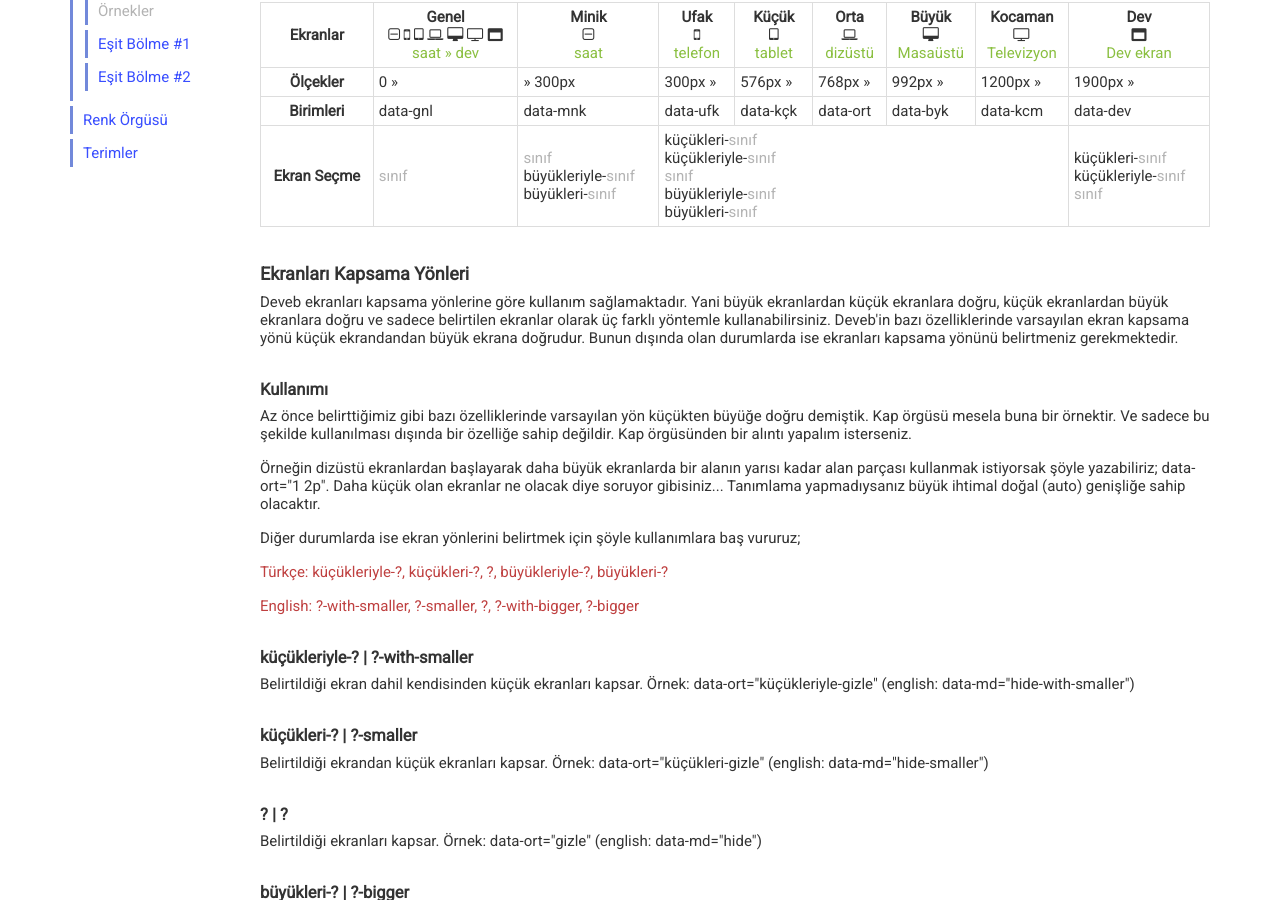
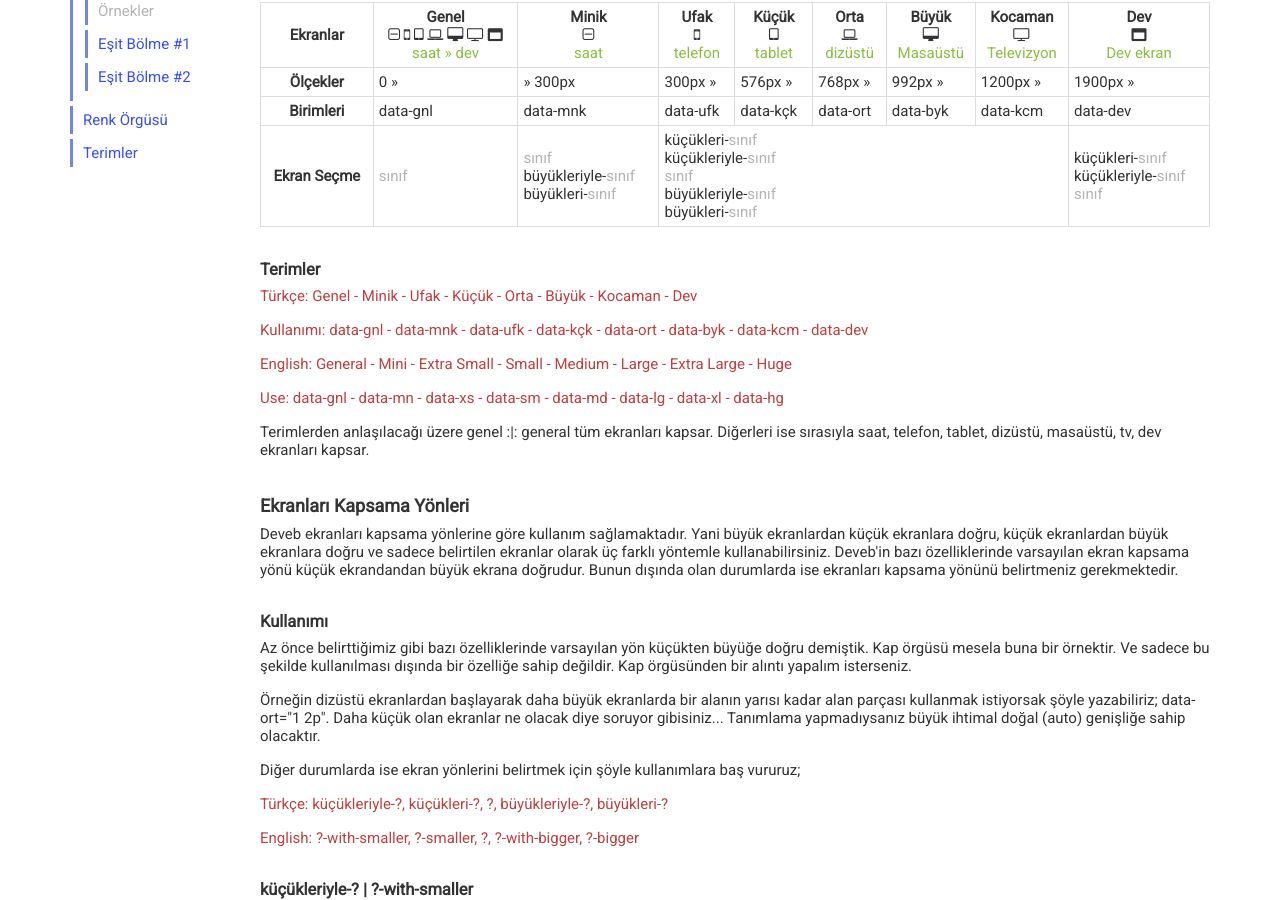
Before and after one commit to data-deveb/data-deveb.github.io, a Jekyll site: the page built from belgeler/ekran-orgusu.html, in a window 1280 px wide and 900 px high, scrolled down 473 px. Built offline with Jekyll 4.4.1, drawn with Linux system fonts in a browser that asks for light colours.

Commit message:
Güncelleme

```diff
--- a/belgeler/ekran-orgusu.html
+++ b/belgeler/ekran-orgusu.html
@@ -94,6 +94,13 @@ title: Ekran Örgüsü
       </tbody>
     </table>
 
+    <h3>Terimler</h3>
+    <p data-metin="ana">Türkçe: Genel - Minik - Ufak - Küçük - Orta - Büyük - Kocaman - Dev</p>
+    <p data-metin="ana">Kullanımı: data-gnl - data-mnk - data-ufk - data-kçk - data-ort - data-byk - data-kcm - data-dev</p>
+    <p data-metin="ana">English: General - Mini - Extra Small - Small - Medium - Large - Extra Large - Huge</p>
+    <p data-metin="ana">Use: data-gnl - data-mn - data-xs - data-sm - data-md - data-lg - data-xl - data-hg</p>
+    <p>Terimlerden anlaşılacağı üzere genel :|: general tüm ekranları kapsar. Diğerleri ise sırasıyla saat, telefon, tablet, dizüstü, masaüstü, tv, dev ekranları kapsar.</p>
+
     <h2>Ekranları Kapsama Yönleri</h2>
     <p>Deveb ekranları kapsama yönlerine göre kullanım sağlamaktadır. Yani büyük ekranlardan küçük ekranlara doğru, küçük ekranlardan büyük ekranlara doğru ve sadece belirtilen ekranlar olarak üç farklı yöntemle kullanabilirsiniz. Deveb'in bazı özelliklerinde varsayılan ekran kapsama yönü küçük ekrandandan büyük ekrana doğrudur. Bunun dışında olan durumlarda ise ekranları kapsama yönünü belirtmeniz gerekmektedir.</p>
     <h3>Kullanımı</h3>
```
